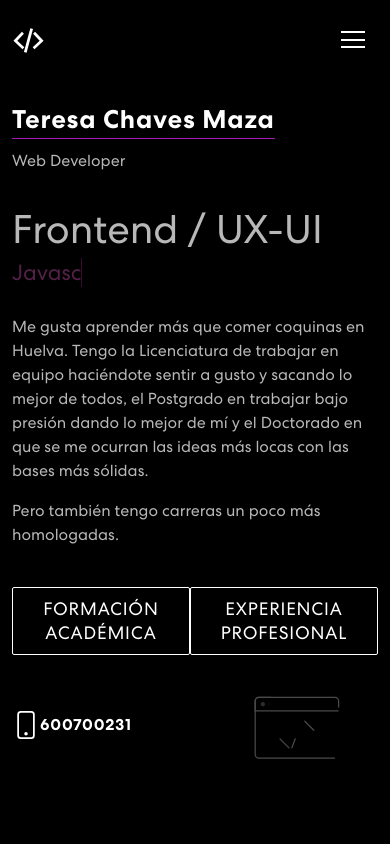
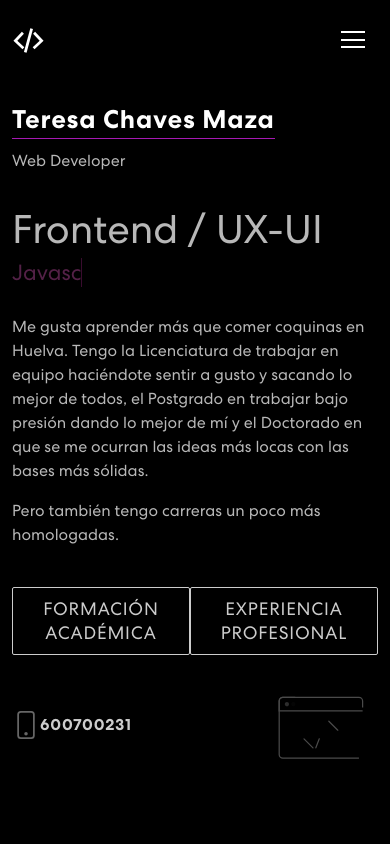
Before and after one commit to TeresaChaves/PORTFOLIO, a React (Create React App) app: page /banner in a window 390 px wide. Shown: the top 844 px of the page. Built offline with nearby package versions, Linux system fonts and the light colour scheme.

Commit message:
styel:opacity

```diff
--- a/src/components/Banner/Banner.css
+++ b/src/components/Banner/Banner.css
@@ -309,4 +309,10 @@
     filter: saturate(0);
     opacity: 0.5;
   }
+  .banner button svg {
+    opacity: 0.5;
+  }
+  .banner button {
+    opacity: 0.8;
+  }
 }
--- a/src/components/Lottie/Lottie.css
+++ b/src/components/Lottie/Lottie.css
@@ -4,7 +4,7 @@
 @media screen and (max-width: 748px) {
   .animation-container {
     width: 30%;
-    margin-left: 230px;
+    margin-left: 254px;
     margin-top: -60px;
   }
 }
```
